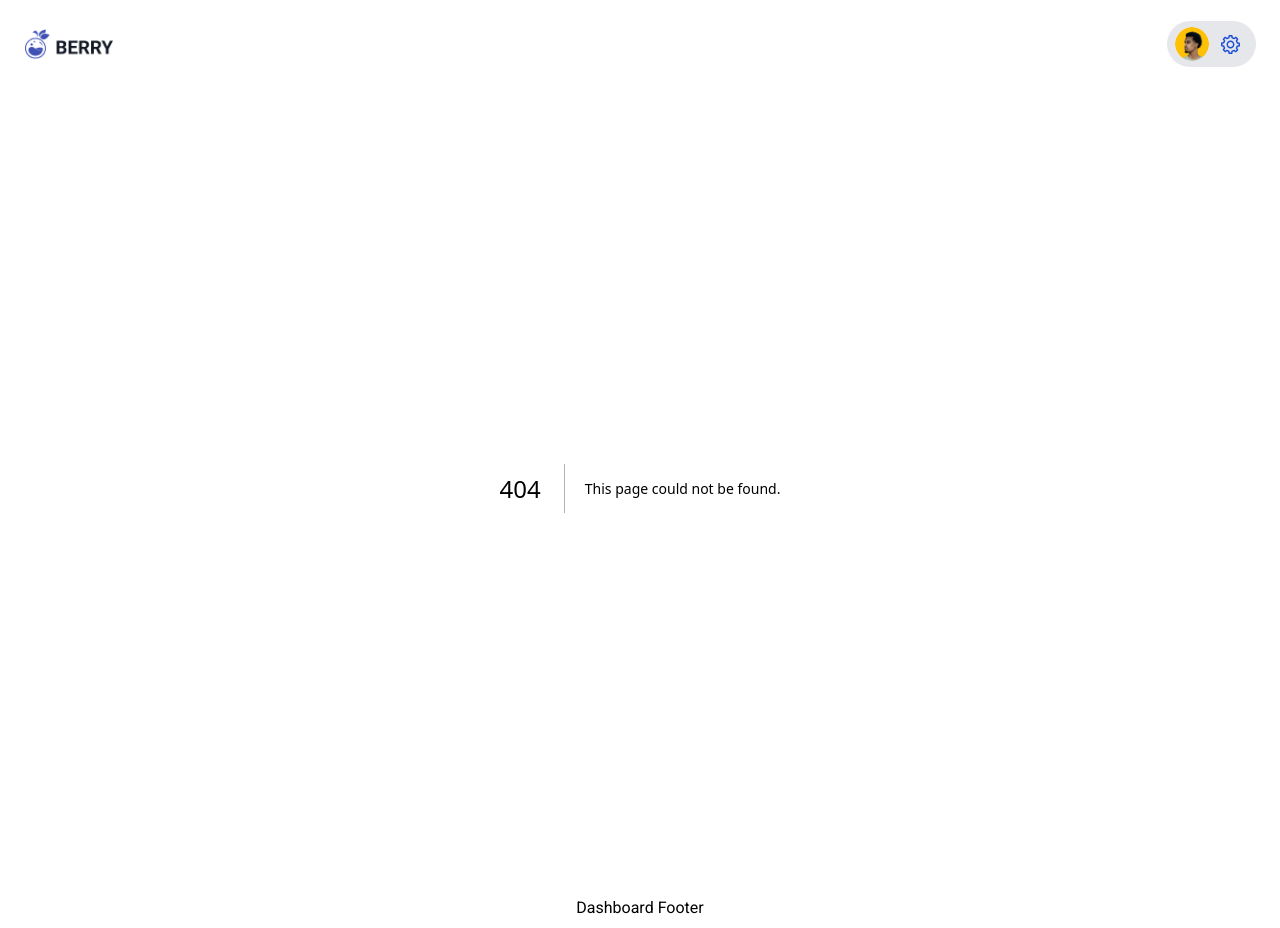
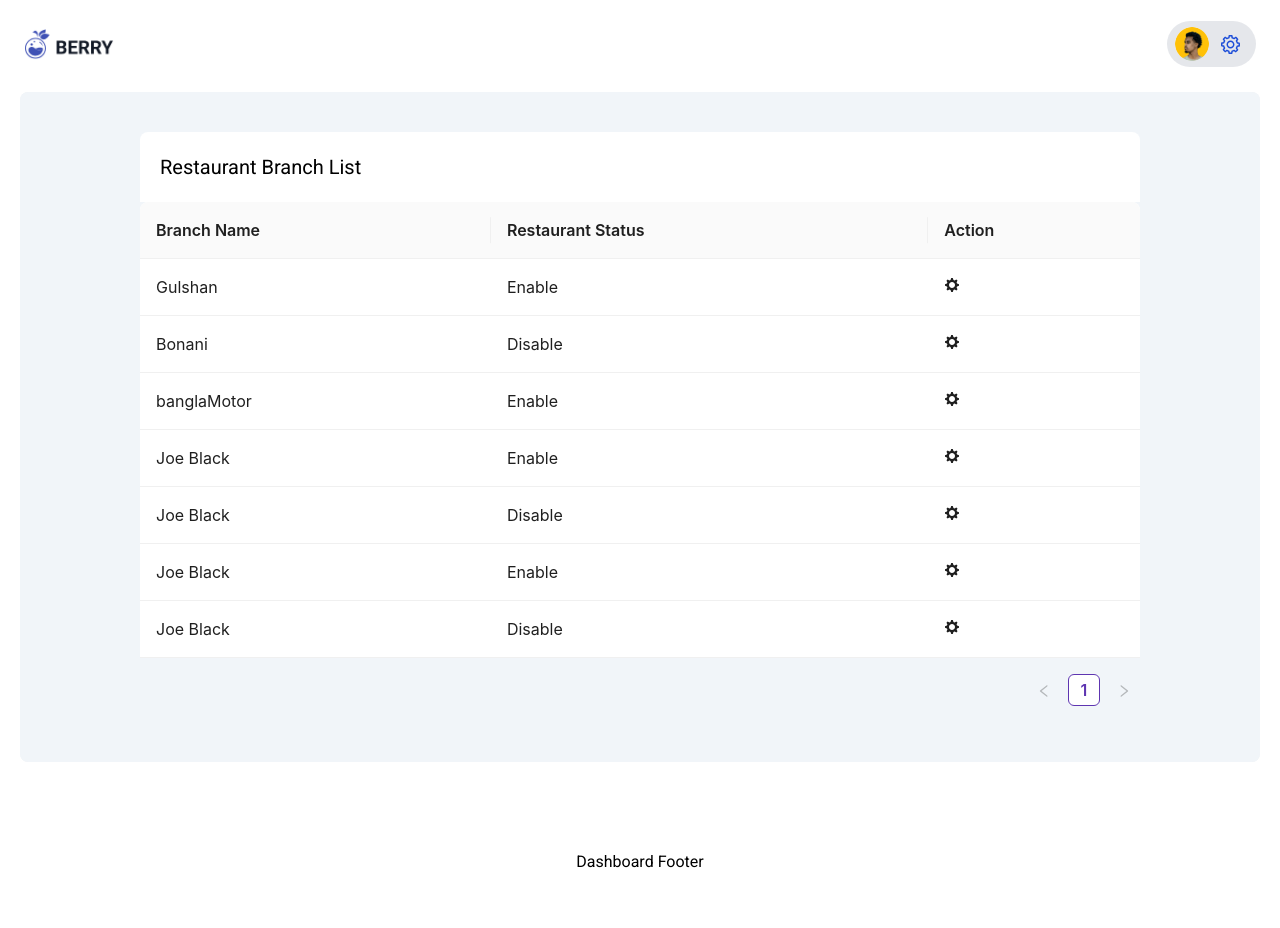
Before and after one commit to rehanmosabbir/codecamprestora.web, a Next.js app: page /branches in a window 1280 px wide. Before the commit this address had no page. After the commit the page ends 882 px from the top, so only its background shows below. Built offline with nearby package versions, Linux system fonts and the light colour scheme.

Commit message:
Branch list functionality done

```diff
--- a/package.json
+++ b/package.json
@@ -13,7 +13,8 @@
     "antd": "^5.12.4",
     "next": "14.0.4",
     "react": "^18",
-    "react-dom": "^18"
+    "react-dom": "^18",
+    "react-icons": "^4.12.0"
   },
   "devDependencies": {
     "@types/node": "^20",
--- a/src/components/BranchListComponent/BranchList.tsx
+++ b/src/components/BranchListComponent/BranchList.tsx
@@ -1,52 +1,16 @@
-import React from "react";
-import { Space, Table, Popover, Button,Badge } from "antd";
+import React, { useState } from "react";
+import { Space, Table, Popover, Button } from "antd";
 import type { ColumnsType } from "antd/es/table";
+import { GoGear } from "react-icons/go";
 
 interface DataType {
   key: string;
   branchName: string;
-  status: string;
+  status?: string;
 }
-const content = (
-  <div className="border-t-[1px] border-gray-200">
-    <div className="m-2 flex justify-between">
-      <Button>Enable</Button>
-      <Button>Delete</Button>
-    </div>
-  </div>
-);
 
-const columns: ColumnsType<DataType> = [
-  {
-    title: "Branch Name",
-    dataIndex: "branchName",
-    key: "name",
-    render: (text) => <a>{text}</a>,
-  },
-  {
-    title: "Status",
-    dataIndex: "status",
-    key: "status",
-  },
-  {
-    title: "Action",
-    key: "action",
-    render: () => (
-      <Space size="middle">
-        <Popover
-          content={content}
-          placement="right"
-          title="Action"
-          trigger="click"
-        >
-          <Button>Action</Button>
-        </Popover>
-      </Space>
-    ),
-  },
-];
-
-const data: DataType[] = [
+const BranchList = () => {
+  const [data, setData] = useState<DataType[]>([
     {
       key: "1",
       branchName: "Gulshan",
@@ -82,9 +46,69 @@ const data: DataType[] = [
       branchName: "Joe Black",
       status: "Disable",
     },
+  ]);
+
+  const handleDelete = (keyToDelete: string) => {
+    const updatedData = data.filter((item) => item.key !== keyToDelete);
+    setData(updatedData);
+  };
+
+  const content = (record: DataType) => (
+    <div className="border-t-[1px] border-gray-200">
+      <div className="m-2 flex justify-between gap-2">
+        <Button onClick={() => handleToggle(record.key)}>
+          {record.status === "Enable" ? "Disable" : "Enable"}
+        </Button>
+        <Button onClick={() => handleDelete(record.key)}>Delete</Button>
+      </div>
+    </div>
+  );
+
+  const handleToggle = (key: string) => {
+    const updatedData = data.map((item) => {
+      if (item.key === key) {
+        return {
+          ...item,
+          status: item.status === "Enable" ? "Disable" : "Enable",
+        };
+      }
+      return item;
+    });
+    setData(updatedData);
+  };
+
+  const columns: ColumnsType<DataType> = [
+    {
+      title: "Branch Name",
+      dataIndex: "branchName",
+      key: "name",
+      render: (name) => <a>{name}</a>,
+    },
+    {
+      title: "Restaurant Status",
+      dataIndex: "status",
+      key: "status",
+    },
+    {
+      title: "Action",
+      key: "action",
+      render: (_, record) => (
+        <Space size="middle">
+          <Popover
+            content={content(record)}
+            placement="right"
+            title="Action"
+            trigger="click"
+          >
+            <a>
+              <GoGear />
+            </a>
+          </Popover>
+        </Space>
+      ),
+    },
   ];
 
-const BranchList = () => {
   return (
     <div className="bg-slate-100 rounded-lg">
       <div className="m-[80px] mt-1">
@@ -96,7 +120,7 @@ const BranchList = () => {
             <Table
               columns={columns}
               dataSource={data}
-              style={{borderRadius: 0}}
+              style={{ borderRadius: 0 }}
             />
           </div>
         </div>
```
Also changed, not shown: src/pages/branches/index.tsx (renamed from src/pages/branchlist/index.tsx), 1 other file (tests, documents, lock files or other folders). Lines whose indentation alone changed are shown as unchanged.
